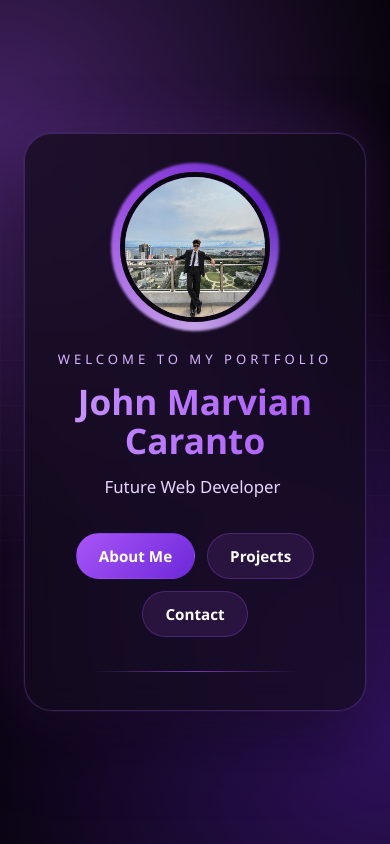
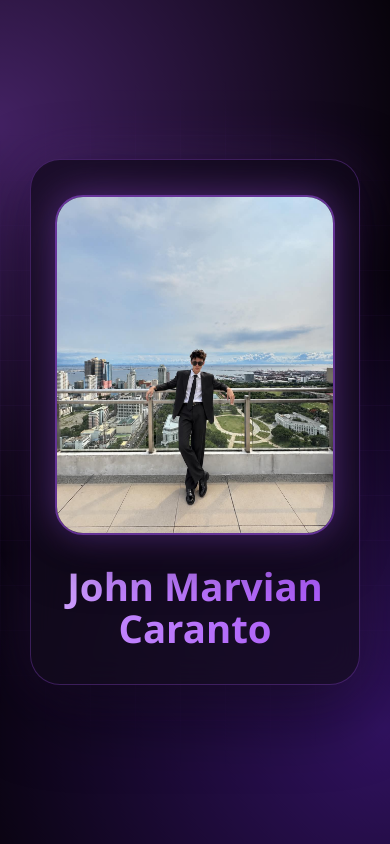
Before and after one commit to CarantoJohnMarvian/CarantoJohnMarvian.github.io, a plain HTML site: page index.html in a window 390 px wide. Drawn offline with Linux system fonts and the light colour scheme.

Commit message:
Update index.html

```diff
--- a/index.html
+++ b/index.html
@@ -5,15 +5,6 @@
   <meta name="viewport" content="width=device-width, initial-scale=1.0">
   <title>John Marvian Caranto | Portfolio</title>
   <style>
-    :root {
-      --black: #050208;
-      --purple: #a855f7;
-      --purple-dark: #6d28d9;
-      --purple-light: #d8b4fe;
-      --card: rgba(18, 12, 28, 0.72);
-      --border: rgba(168, 85, 247, 0.28);
-    }
-
     * {
       margin: 0;
       padding: 0;
@@ -25,23 +16,22 @@
       display: flex;
       align-items: center;
       justify-content: center;
-      padding: 24px;
-      background: var(--black);
+      padding: 30px;
+      background: #050208;
       color: #fff;
       font-family: "Segoe UI", system-ui, Arial, sans-serif;
       overflow-x: hidden;
     }
 
-    .bg {
+    .background {
       position: fixed;
       inset: -20%;
       z-index: -2;
       background:
-        radial-gradient(circle at 15% 25%, rgba(168, 85, 247, .38), transparent 42%),
-        radial-gradient(circle at 85% 75%, rgba(109, 40, 217, .42), transparent 45%),
-        radial-gradient(circle at 50% 50%, rgba(88, 28, 135, .25), transparent 55%),
+        radial-gradient(circle at 15% 25%, rgba(168, 85, 247, 0.38), transparent 42%),
+        radial-gradient(circle at 85% 75%, rgba(109, 40, 217, 0.42), transparent 45%),
         #050208;
-      animation: bgMove 18s ease-in-out infinite alternate;
+      animation: moveBackground 18s ease-in-out infinite alternate;
     }
 
     .grid {
@@ -49,88 +39,91 @@
       inset: 0;
       z-index: -1;
       background-image:
-        linear-gradient(rgba(168, 85, 247, .07) 1px, transparent 1px),
-        linear-gradient(90deg, rgba(168, 85, 247, .07) 1px, transparent 1px);
+        linear-gradient(rgba(168, 85, 247, 0.07) 1px, transparent 1px),
+        linear-gradient(90deg, rgba(168, 85, 247, 0.07) 1px, transparent 1px);
       background-size: 45px 45px;
       mask-image: radial-gradient(circle at center, black 25%, transparent 75%);
     }
 
-    @keyframes bgMove {
-      0% { transform: translate3d(0, 0, 0) scale(1); }
-      100% { transform: translate3d(-35px, 30px, 0) scale(1.12); }
+    @keyframes moveBackground {
+      0% {
+        transform: translate3d(0, 0, 0) scale(1);
+      }
+      100% {
+        transform: translate3d(-35px, 30px, 0) scale(1.12);
+      }
     }
 
-    .card {
-      width: min(760px, 100%);
-      padding: 48px 34px;
-      text-align: center;
-      border-radius: 28px;
-      background: var(--card);
-      border: 1px solid var(--border);
+    .container {
+      width: min(900px, 100%);
+      display: flex;
+      align-items: center;
+      gap: 45px;
+      padding: 45px;
+      border-radius: 30px;
+      background: rgba(18, 12, 28, 0.72);
+      border: 1px solid rgba(168, 85, 247, 0.28);
       box-shadow:
-        0 0 0 1px rgba(255,255,255,.03),
-        0 25px 70px rgba(0,0,0,.55),
-        0 0 60px rgba(168,85,247,.16);
+        0 25px 70px rgba(0, 0, 0, 0.55),
+        0 0 60px rgba(168, 85, 247, 0.16);
       backdrop-filter: blur(16px);
-      animation: rise .9s cubic-bezier(.2,.8,.2,1) both;
+      animation: fadeIn 1s ease-out both;
     }
 
-    @keyframes rise {
-      from { opacity: 0; transform: translateY(40px) scale(.98); }
-      to { opacity: 1; transform: translateY(0) scale(1); }
+    @keyframes fadeIn {
+      from {
+        opacity: 0;
+        transform: translateY(35px);
+      }
+      to {
+        opacity: 1;
+        transform: translateY(0);
+      }
     }
 
-    .profile-wrap {
+    .picture-frame {
       position: relative;
-      width: 175px;
-      height: 175px;
-      margin: 0 auto 28px;
+      flex-shrink: 0;
+      width: 300px;
+      height: 360px;
+      border-radius: 28px;
+      overflow: hidden;
+      border: 2px solid rgba(168, 85, 247, 0.55);
+      box-shadow:
+        0 0 35px rgba(168, 85, 247, 0.35),
+        0 20px 50px rgba(0, 0, 0, 0.5);
+      animation: glow 4s ease-in-out infinite;
     }
 
-    .profile-wrap::before {
-      content: "";
-      position: absolute;
-      inset: -9px;
-      border-radius: 50%;
-      background: conic-gradient(from 0deg, #a855f7, #6d28d9, #d8b4fe, #a855f7);
-      animation: spin 6s linear infinite;
-      filter: blur(1px);
-      opacity: .9;
+    .picture-frame img {
+      width: 100%;
+      height: 100%;
+      object-fit: cover;
+      display: block;
+      transition: transform 0.4s ease;
     }
 
-    .profile-picture {
-      position: relative;
-      width: 100%;
-      height: 100%;
-      border-radius: 50%;
-      object-fit: cover;
-      border: 5px solid #0a0510;
-      display: block;
-      transition: transform .35s ease, box-shadow .35s ease;
+    .picture-frame:hover img {
+      transform: scale(1.06);
     }
 
-    .profile-picture:hover {
-      transform: scale(1.05);
-      box-shadow: 0 0 35px rgba(168,85,247,.65);
+    @keyframes glow {
+      0%, 100% {
+        box-shadow:
+          0 0 25px rgba(168, 85, 247, 0.30),
+          0 20px 50px rgba(0, 0, 0, 0.5);
+      }
+      50% {
+        box-shadow:
+          0 0 50px rgba(168, 85, 247, 0.55),
+          0 20px 50px rgba(0, 0, 0, 0.5);
+      }
     }
 
-    @keyframes spin {
-      to { transform: rotate(360deg); }
-    }
-
-    .intro {
-      font-size: .82rem;
-      letter-spacing: 4px;
-      text-transform: uppercase;
-      color: var(--purple-light);
-      margin-bottom: 14px;
-    }
-
-    h1 {
-      font-size: clamp(2.2rem, 7vw, 3.4rem);
+    .name {
+      font-size: clamp(2.4rem, 7vw, 4rem);
       line-height: 1.1;
-      margin-bottom: 16px;
-      background: linear-gradient(90deg, #fff, #c084fc, #a855f7, #fff);
+      background: linear-gradient(90deg, #ffffff, #c084fc, #a855f7, #ffffff);
       background-size: 250%;
       -webkit-background-clip: text;
       background-clip: text;
@@ -139,105 +132,34 @@
     }
 
     @keyframes shine {
-      to { background-position: 250%; }
+      to {
+        background-position: 250%;
+      }
     }
 
-    .typing {
-      min-height: 28px;
-      color: #e9d5ff;
-      font-size: 1.05rem;
-      margin-bottom: 30px;
-    }
+    @media (max-width: 720px) {
+      .container {
+        flex-direction: column;
+        text-align: center;
+        padding: 35px 22px;
+        gap: 30px;
+      }
 
-    .cursor {
-      display: inline-block;
-      width: 2px;
-      height: 1.1em;
-      margin-left: 3px;
-      background: var(--purple);
-      vertical-align: text-bottom;
-      animation: blink .8s steps(2, start) infinite;
-    }
-
-    @keyframes blink {
-      50% { opacity: 0; }
-    }
-
-    .buttons {
-      display: flex;
-      gap: 12px;
-      justify-content: center;
-      flex-wrap: wrap;
-    }
-
-    .btn {
-      padding: 12px 22px;
-      border-radius: 999px;
-      font-size: .95rem;
-      font-weight: 600;
-      text-decoration: none;
-      border: 1px solid var(--border);
-      color: #fff;
-      background: rgba(168,85,247,.12);
-      transition: transform .25s ease, background .25s ease, box-shadow .25s ease;
-    }
-
-    .btn:hover {
-      transform: translateY(-3px);
-      background: rgba(168,85,247,.25);
-      box-shadow: 0 10px 30px rgba(168,85,247,.28);
-    }
-
-    .btn.primary {
-      background: linear-gradient(135deg, #a855f7, #6d28d9);
-      border-color: transparent;
-    }
-
-    .divider {
-      height: 1px;
-      margin: 34px auto 0;
-      width: 70%;
-      background: linear-gradient(90deg, transparent, rgba(168,85,247,.65), transparent);
-    }
-
-    .future {
-      display: none;
-      margin-top: 34px;
-      text-align: left;
-    }
-
-    .future h2 {
-      color: var(--purple-light);
-      font-size: 1.15rem;
-      margin: 24px 0 10px;
-    }
-
-    .future p,
-    .future li {
-      color: #d1d5db;
-      line-height: 1.7;
-    }
-
-    .future ul {
-      padding-left: 20px;
-    }
-
-    @media (max-width: 520px) {
-      .card { padding: 38px 20px; }
-      .profile-wrap { width: 150px; height: 150px; }
+      .picture-frame {
+        width: min(280px, 85vw);
+        height: 340px;
+      }
     }
 
     @media (prefers-reduced-motion: reduce) {
-      .bg,
-      .profile-wrap::before,
-      h1,
-      .cursor,
-      .card {
+      .background,
+      .container,
+      .picture-frame,
+      .name {
         animation: none;
       }
 
-      .btn,
-      .profile-picture {
+      .picture-frame img {
         transition: none;
       }
     }
@@ -245,96 +167,19 @@
 </head>
 <body>
 
-  <div class="bg"></div>
+  <div class="background"></div>
   <div class="grid"></div>
 
-  <main class="card">
-    <div class="profile-wrap">
+  <main class="container">
+    <div class="picture-frame">
       <img
         src="profile.jpg"
         alt="John Marvian Caranto"
-        class="profile-picture"
       >
     </div>
 
-    <p class="intro">Welcome to my portfolio</p>
-    <h1>John Marvian Caranto</h1>
-
-    <p class="typing">
-      <span id="typed"></span><span class="cursor"></span>
-    </p>
-
-    <div class="buttons">
-      <a href="#about" class="btn primary">About Me</a>
-      <a href="#projects" class="btn">Projects</a>
-      <a href="#contact" class="btn">Contact</a>
-    </div>
-
-    <div class="divider"></div>
-
-    <!-- ADD DETAILS HERE LATER -->
-    <section class="future" id="about">
-      <h2>About Me</h2>
-      <p>Write your introduction here.</p>
-    </section>
-
-    <section class="future" id="projects">
-      <h2>Projects</h2>
-      <ul>
-        <li>Project 1 — description</li>
-        <li>Project 2 — description</li>
-      </ul>
-    </section>
-
-    <section class="future" id="skills">
-      <h2>Skills</h2>
-      <p>Add your skills here.</p>
-    </section>
-
-    <section class="future" id="contact">
-      <h2>Contact</h2>
-      <p>Add your email and social links here.</p>
-    </section>
+    <h1 class="name">John Marvian Caranto</h1>
   </main>
-
-  <script>
-    const words = [
-      "Student",
-      "Future Web Developer",
-      "Creative Thinker",
-      "Welcome to My Portfolio"
-    ];
-
-    const typed = document.getElementById("typed");
-    let wordIndex = 0;
-    let letterIndex = 0;
-    let deleting = false;
-
-    function type() {
-      const word = words[wordIndex];
-
-      if (!deleting) {
-        typed.textContent = word.slice(0, ++letterIndex);
-
-        if (letterIndex === word.length) {
-          deleting = true;
-          setTimeout(type, 1600);
-          return;
-        }
-      } else {
-        typed.textContent = word.slice(0, --letterIndex);
-
-        if (letterIndex === 0) {
-          deleting = false;
-          wordIndex = (wordIndex + 1) % words.length;
-        }
-      }
-
-      setTimeout(type, deleting ? 45 : 90);
-    }
-
-    type();
-  </script>
 
 </body>
 </html>
```
